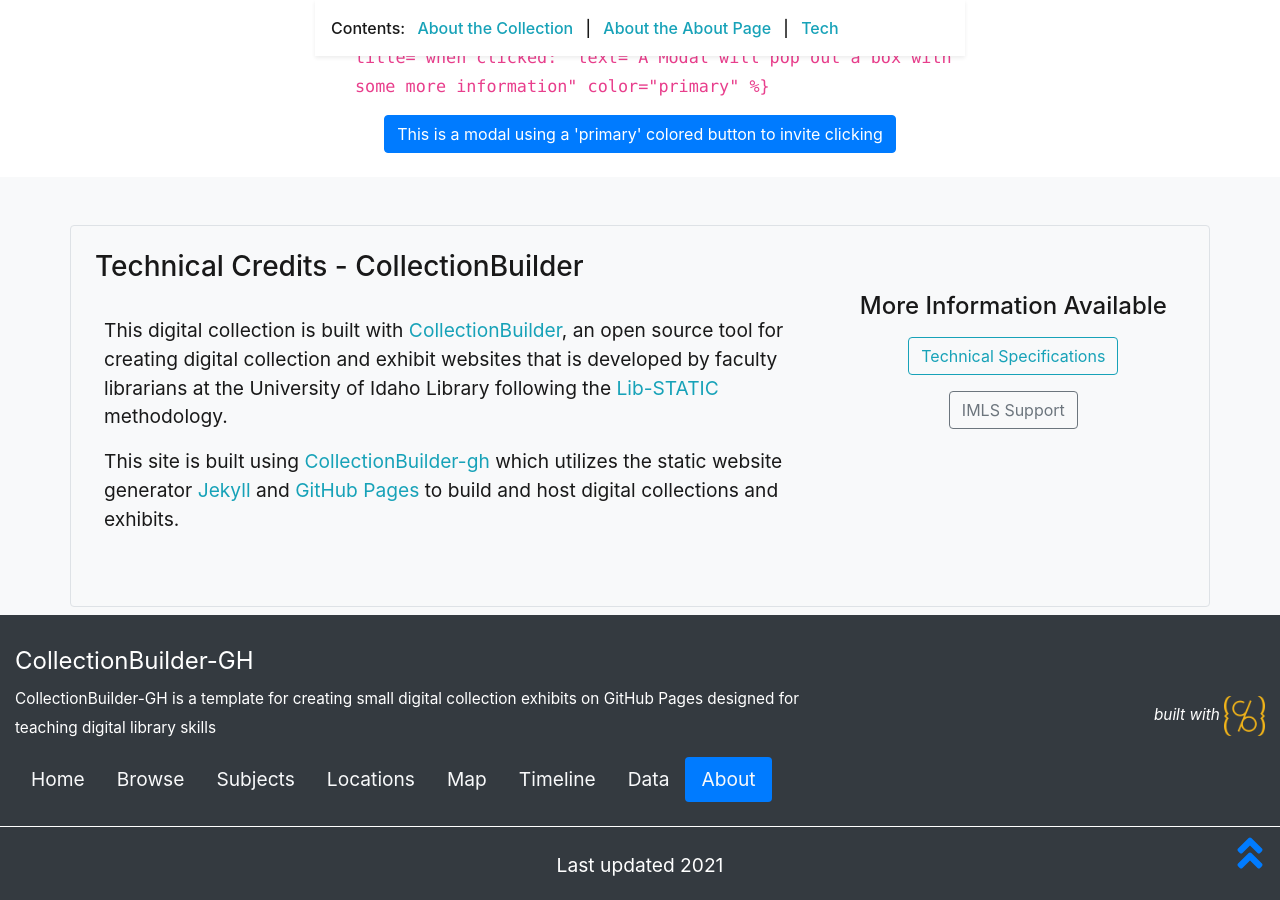
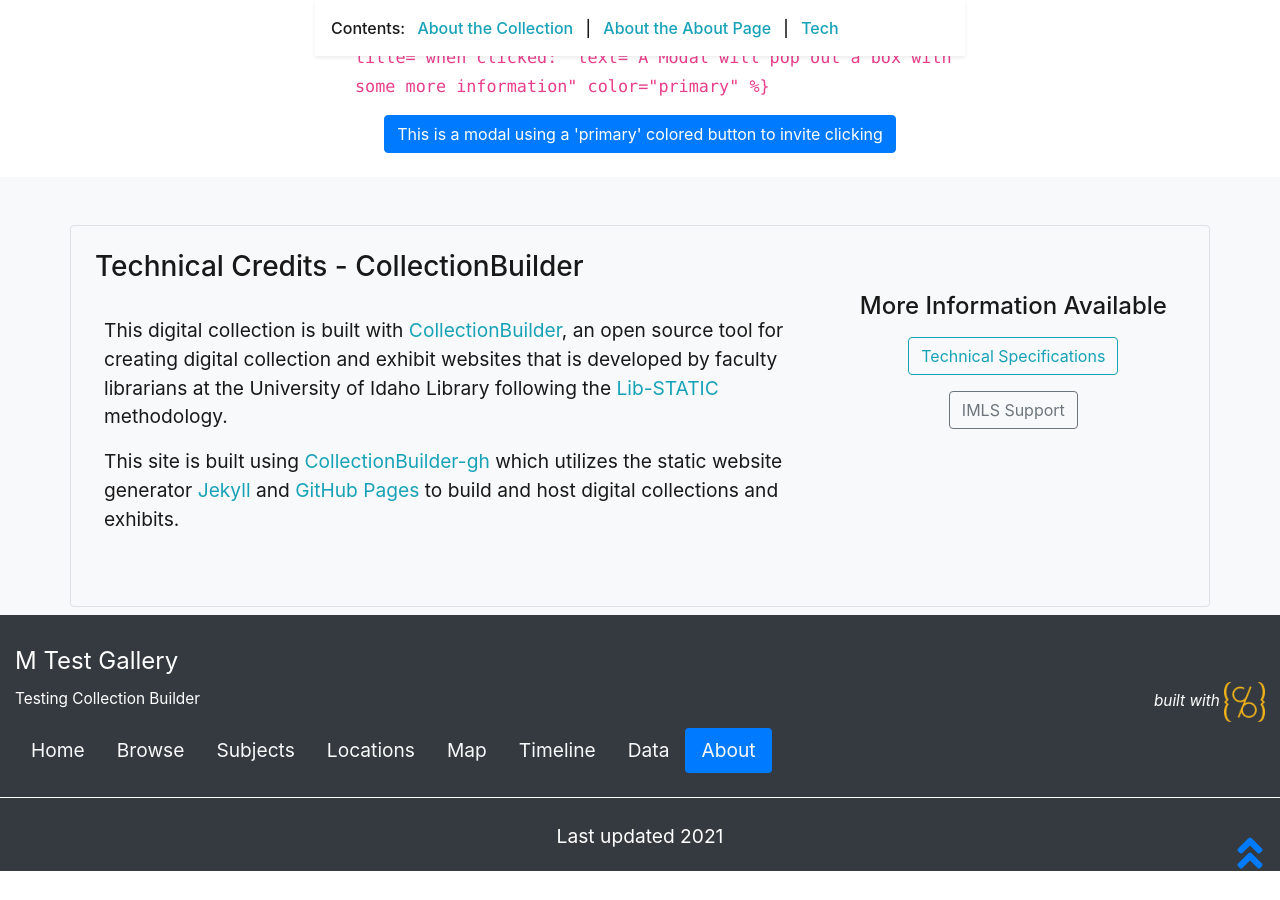
Before and after one commit to MMcLean6/VISA-2P90-Collection, a Jekyll site: the page built from pages/about.md, in a window 1280 px wide and 900 px high, scrolled down 5180 px. Built offline with Jekyll 4.4.1, drawn with Linux system fonts in a browser that asks for light colours; after the commit the page ends 6051 px from its top, so only the background shows below that; some of the changed text lies outside the part shown.

Commit message:
Update _config.yml

```diff
--- a/_config.yml
+++ b/_config.yml
@@ -20,14 +20,14 @@
 # SITE SETTINGS
 #
 # title of site appears in banner
-title: CollectionBuilder-GH
+title: M Test Gallery
 # tagline, a short phrase that will appear throughout the site in the top banner
-tagline: a template for creating simple digital exhibits
+tagline: A Test Exhibiton
 # description appears in meta tags and other locations
 # this description might appear in search result lists, keep around 160 characters max
-description: "CollectionBuilder-GH is a template for creating small digital collection exhibits on GitHub Pages designed for teaching digital library skills"
+description: "Testing Collection Builder"
 # creator of the digital collection, to appear in meta tags; we typically use our GitHub usernames but feel free to just use your name
-author: CollectionBuilder
+author: M. McLean
 
 ##########
 # COLLECTION SETTINGS
```
